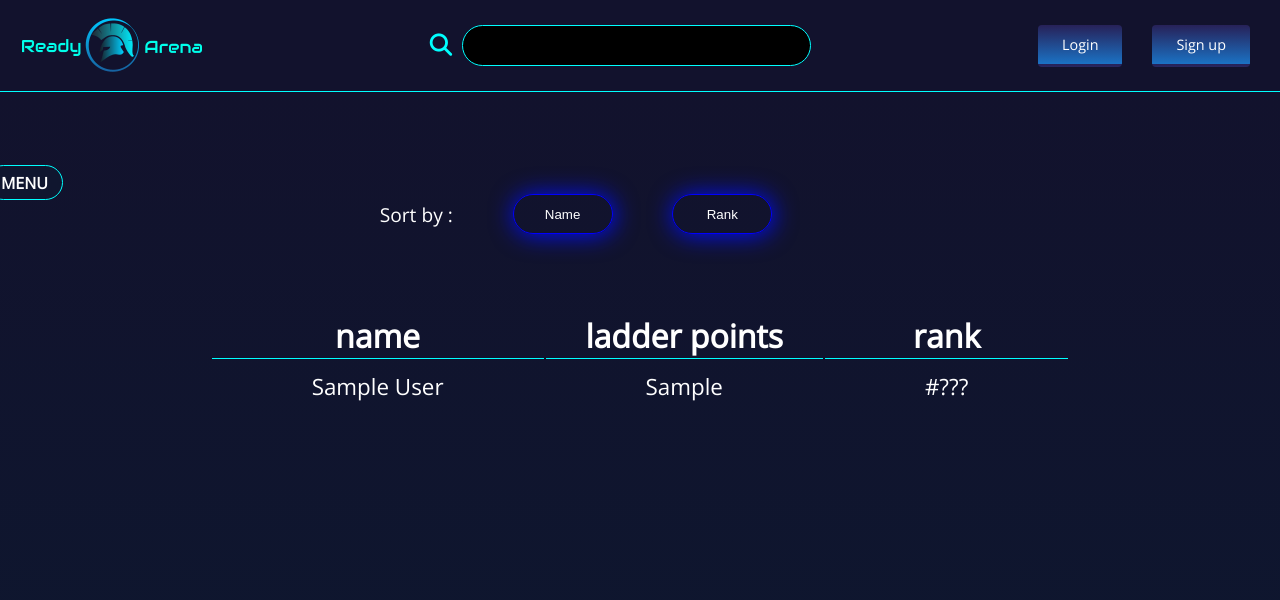
After one commit to spirev/Ready-Arena, a PHP site: page /controllers/LadderController.php?path=Ladder in a window 1280 px wide. The commit adds this page. Shown: the top 600 px of the page. Run offline with PHP 8.4, Linux system fonts and the light colour scheme; tables that the repository leaves empty or names only in its code hold one stand-in row (values such as "Sample post"); some libraries are stand-ins or nearby versions; some web fonts are replaced.

Commit message:
better navigation between pages (home OK / others OK) + start Ladder

```diff
--- a/controllers/HomeController.php
+++ b/controllers/HomeController.php
@@ -1,6 +1,4 @@
 <?php
     $allGameModel = new GamesModel();
     $allGames = $allGameModel->findAll();
-
-    var_dump($allGames);
 ?>
--- /dev/null
+++ b/controllers/LadderController.php
@@ -0,0 +1,14 @@
+<?php
+    define('ROOT_PATH', __DIR__);
+    include ROOT_PATH.'/../library/bdd.class.php';
+    include ROOT_PATH.'/../models/UsersModel.class.php';
+
+
+    $userModel = new UsersModel();
+    $users = $userModel->findAll();
+
+    if (isset($_GET['path'])) {
+        $dataview = $_GET['path']."View/".$_GET['path']."View.phtml";
+        include ROOT_PATH.'/../views/layout.phtml';
+    }
+?>
--- /dev/null
+++ b/css/Ladder.css
@@ -0,0 +1,65 @@
+#ladderPhtml {
+    background : linear-gradient(#12122d, #0B1A30);
+    min-height: 950px;
+    text-align: center;
+    padding-top: 7%;
+}
+
+#ladderPhtml p {
+    font-size: 1.2rem;
+    color: white;
+}
+
+#ladderPhtml button {
+    width: 100px;
+    height: 40px;
+    color: white;
+    background-color: rgba(0, 0, 0, 0);
+    box-shadow: 1px 1px 25px #000dff;
+    border : 1px solid blue;
+    border-radius: 50px;
+    outline: none;
+    transition: all 0.2s;
+}
+
+#ladderPhtml button:hover {
+    background-color: rgb(0, 230, 230);
+    box-shadow: 1px 1px 25px #0059ff;
+    color: black;
+    width : 100px;
+    outline: none;
+    cursor: pointer;
+}
+
+#ladderPhtml div {
+    display: flex;
+    flex-flow: row nowrap;
+    justify-content: space-evenly;
+    align-items: center;
+    width: 40%;
+    margin: 0% 25% 5%;
+}
+
+#ladderPhtml table {
+    color: white;
+    margin: auto;
+}
+
+#ladderPhtml table tr:nth-child(even) {
+    background : linear-gradient(#1b1b4d, #0B1A30);
+    color: white;
+}
+
+#ladderPhtml table thead tr th {
+    font-size: 2rem;
+    border-bottom: 1px solid rgb(0, 255, 255);
+}
+
+#ladderPhtml table tbody tr td {
+    font-size: 1.4rem;
+    padding: 10px 100px;
+}
+
+/*#ladderPhtml table td {
+    border: 1px solid red;
+}*/
--- /dev/null
+++ b/models/UsersModel.class.php
@@ -0,0 +1,14 @@
+<?php
+    class UsersModel {
+        private $db;
+
+        public function __construct()
+        {
+            $this->db = new Database();
+        }
+
+        public function findAll() {
+            return $this->db->getAll("SELECT * FROM users");
+        }
+    }
+?>
--- /dev/null
+++ b/views/LadderView/LadderView.phtml
@@ -0,0 +1,25 @@
+<div id="ladderPhtml">
+    <div>
+        <p>Sort by :</p>
+        <button value='name'>Name</button>
+        <button value='rank'>Rank</button>
+    </div>
+    <table>
+        <thead>
+            <tr>
+                <th>name</th>
+                <th>ladder points</th>
+                <th>rank</th>
+            </tr>
+        </thead>
+        <tbody>
+            <?php foreach($users as $user): ?>
+                <tr>
+                    <td><?= $user['name'] ?></td>
+                    <td><?= $user['ladder_point'] ?></td>
+                    <td>#???</td>
+                </tr>
+            <?php endforeach; ?>
+        </tbody>
+    </table>
+</div>
--- a/views/ajaxHTML/nav/allGamesView/allGames.phtml
+++ b/views/ajaxHTML/nav/allGamesView/allGames.phtml
@@ -5,10 +5,7 @@
     </div>
     <div id="bottom">
         <div>
-            <?php foreach($allGames as $game): ?>
-                <p>HEEEEEY</p>
-            <?php endforeach; ?>
-            <?php echo $allGames ?>
+            <?= $game[0]['icone'] ?>
         </div>
     </div>
 </div>
--- a/views/layout.phtml
+++ b/views/layout.phtml
@@ -5,6 +5,7 @@
         <link rel="stylesheet" href="https://fonts.googleapis.com/css?family=Candal|Dosis|Open+Sans">
         <script src="https://kit.fontawesome.com/f6ab443034.js" crossorigin="anonymous"></script>
         <link rel="stylesheet" href="/finalProject/css/style.css" type="text/css" />
+        <link rel="stylesheet" href="/finalProject/css/<?= $_GET['path'] ?>.css" type="text/css" />
         <script src='https://cdnjs.cloudflare.com/ajax/libs/jquery/3.4.1/jquery.min.js'></script>
         <script src="https://kit.fontawesome.com/f6ab443034.js" crossorigin="anonymous"></script>
     </head>
@@ -28,23 +29,45 @@
             <aside>
                 <nav class="hideAside">
                     <ul>
-                        <?php if($_GET['path'] !== 'MyTounaments') : ?>
-                        <a href="controllers/MyTournamentsController/MyTournamentsController.php"><li>My tournaments</li></a>
+                        <?php if($_GET['path'] !== 'home'): ?>
+                            <?php if($_GET['path'] !== 'MyTounaments'): ?>
+                            <a href="MyTournamentsController.php"><li>My tournaments</li></a>
+                            <?php endif; ?>
+                            <?php if($_GET['path'] !== 'MyTeams'): ?>
+                            <a href="MyTeamsController.php"><li>My teams</li></a>
+                            <?php endif; ?>
+                            <?php if($_GET['path'] !== 'MyFamily'): ?>
+                            <a href="MyFamilyController.php"><li>My Family</li></a>
+                            <?php endif; ?>
+                            <?php if($_GET['path'] !== 'FriendList'): ?>
+                            <a href="FriendListController.php"><li>Friend list</li></a>
+                            <?php endif; ?>
+                            <?php if($_GET['path'] !== 'Ladder'): ?>
+                            <a href="LadderController.php?path=Ladder"><li>Ladder</li></a>
+                            <?php endif; ?>
+                            <?php if($_GET['path'] !== 'support'): ?>
+                            <a href="SupportController.php?path=support"><li>Support</li></a>
+                            <?php endif; ?>
                         <?php endif; ?>
-                        <?php if($_GET['path'] !== 'MyTeams') : ?>
-                        <a href="controller/MyTeamsController/MyTeamsController.php"><li>My teams</li></a>
-                        <?php endif; ?>
-                        <?php if($_GET['path'] !== 'MyFamily') : ?>
-                        <a href="controllers/MyFamilyController/MyFamilyController.php"><li>My Family</li></a>
-                        <?php endif; ?>
-                        <?php if($_GET['path'] !== 'FriendList') : ?>
-                        <a href="controllers/FriendListController/FriendListController.php"><li>Friend list</li></a>
-                        <?php endif; ?>
-                        <?php if($_GET['path'] !== 'Ladder') : ?>
-                        <a href="contorllers/LadderController/LadderController.php"><li>Ladder</li></a>
-                        <?php endif; ?>
-                        <?php if($_GET['path'] !== 'support') : ?>
-                        <a href="controllers/SupportController/SupportController.php?path=support"><li>Support</li></a>
+                        <?php if($_GET['path'] == 'home'): ?>
+                            <?php if($_GET['path'] !== 'MyTournaments'): ?>
+                            <a href="controllers/MyTournamentsController.php"><li>My tournaments</li></a>
+                            <?php endif; ?>
+                            <?php if($_GET['path'] !== 'MyTeams'): ?>
+                            <a href="controllers/MyTeamsController.php"><li>My teams</li></a>
+                            <?php endif; ?>
+                            <?php if($_GET['path'] !== 'MyFamily'): ?>
+                            <a href="controllers/MyFamilyController.php"><li>My Family</li></a>
+                            <?php endif; ?>
+                            <?php if($_GET['path'] !== 'FriendList'): ?>
+                            <a href="controllers/FriendListController.php"><li>Friend list</li></a>
+                            <?php endif; ?>
+                            <?php if($_GET['path'] !== 'Ladder'): ?>
+                            <a href="controllers/LadderController.php?path=Ladder"><li>Ladder</li></a>
+                            <?php endif; ?>
+                            <?php if($_GET['path'] !== 'support'): ?>
+                            <a href="controllers/SupportController.php?path=support"><li>Support</li></a>
+                            <?php endif; ?>
                         <?php endif; ?>
                     </ul>
                 </nav>
--- a/views/supportView/supportView.phtml
+++ b/views/supportView/supportView.phtml
@@ -1,8 +1,8 @@
 <div id="supportPhtml">
     <h1>Who's behind all of this ?</h1>
     <article>
-        <p>Freshly out from a three month web formation dispense by the 3W Academy i have been on this project since early February 2020 only by myself to validate my diploma. The goal of ReadyArena is to permit its users to find, create and participate to non official tournaments on the games of their choice and also find and create teams. I wanted to had a family functionnality witch can federate some teams under a same flag.</p>
-        <p>In an other hand ReadyArena allow its users to rank themself into a internal ladder as individual competitor and as a team.</p>
+        <p>Freshly out from a three month web formation dispense by the 3W Academy i have been on this project since early February 2020 only by myself to validate my diploma.</p>
+        <p> The goal of ReadyArena is to permit its users to find, create and participate to non official tournaments on the games of their choice and also find and create teams. I wanted to had a family functionnality witch can federate some teams under a same flag. In an other hand ReadyArena allow its users to rank themself into a internal ladder as individual competitor and as a team.</p>
     </article>
     <div>
         <div>
```
Also changed, not shown: css/style.css (+4 -46 lines), css/support.css (added, +45 -0 lines).
